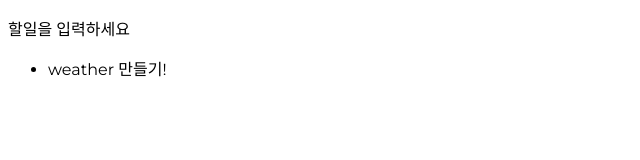
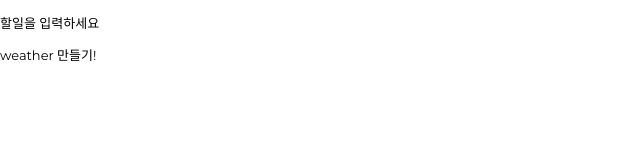
Before and after one commit to tinkerbell93/WeatherApp_hackathon, a plain HTML site: page index.html in a window 1280 px wide. Shown: the whole page, without its empty margins (0-640 px from the left). Drawn offline with Linux system fonts and the light colour scheme; a web font is replaced by a local one.

Commit message:
docs: Modifying css file link

```diff
--- a/index.html
+++ b/index.html
@@ -7,7 +7,8 @@
   <meta name="viewport" content="width=device-width, initial-scale=1.0">
   <title>Weather-App</title>
   <link rel="stylesheet" href="./css/index.css">
-  <script src="./js/weather.js" defer></script>
+  <link rel="stylesheet" href="./css/common.css">
+  <script src="./js/index.js" defer></script>
 </head>
 <body>
   <div class="todos-group">
```
